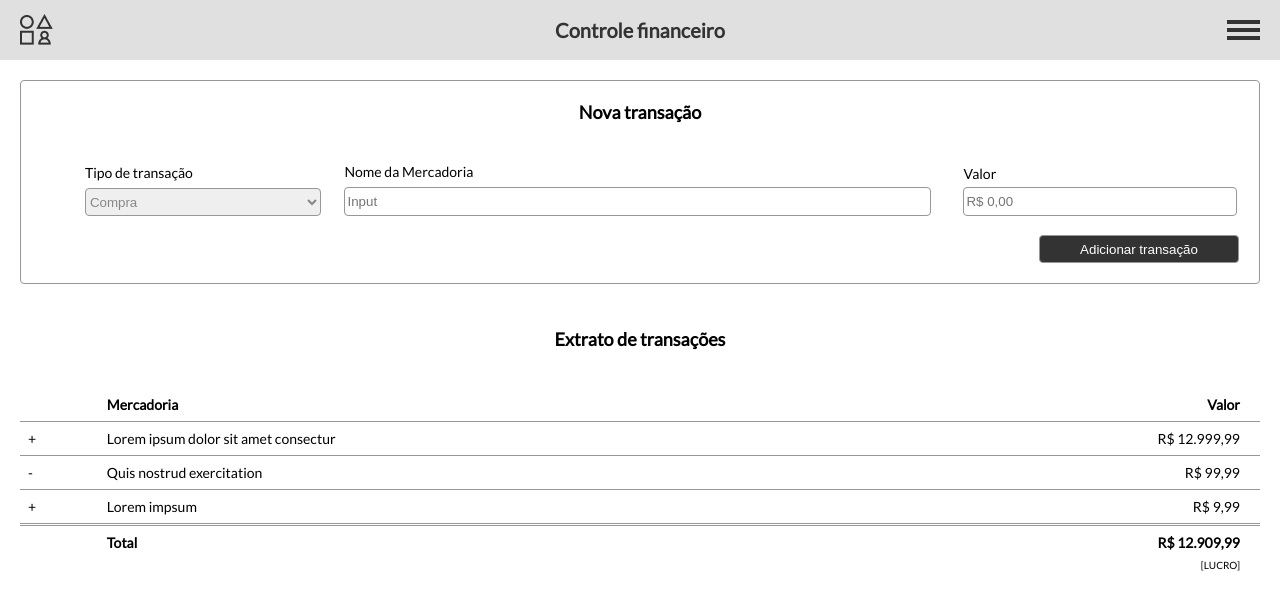
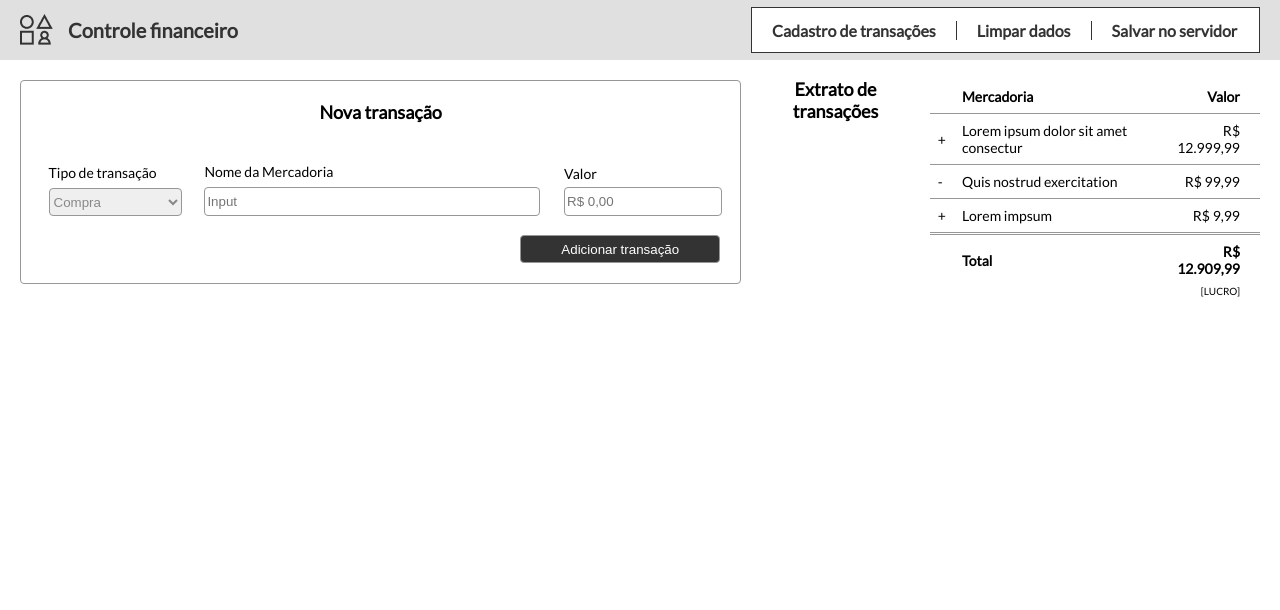
Before and after one commit to robertoedu/Projeto-figma, a plain HTML site: page index.html in a window 1280 px wide. Drawn offline with Linux system fonts and the light colour scheme.

Commit message:
header desktop

```diff
--- a/master.css
+++ b/master.css
@@ -2,6 +2,9 @@ body{
     margin: 0;
     font-family: 'Lato', sans-serif;
 }
+
+/*Resposividade mobile*/
+
 .control {
     background-color: #e0e0e0;
     height: 60px;
@@ -177,7 +180,7 @@ th, td {
     padding-right: 20px;
 }
 
-/* como comecei pelo mobile usar o min no @media and srceem (min-widht px) */
+/* responsividade tablet*/
 
 @media screen and (min-width: 712px){
     .control{
@@ -246,7 +249,51 @@ th, td {
 
 }
 
+/*Desktop*/
+
 @media screen and (min-width: 1100px) {
+    .aba ul{
+        display: flex;
+        flex-direction: row;
+        width: 507px;
+        height: 4px;
+        align-items: center;
+        background-color: white;
+        color: #333;
+        position: relative;
+        white-space: nowrap;
+        font-weight: 600;
+        border: 1px solid;
+    }
 
+    .aba ul li{
+        border-left: 1px solid #333;
+
+    }
+
+    .aba ul li:hover{
+
+    }
+
+    .aba ul li:nth-child(2){
+       border: 0;
+    }
+
+    .aba ul li:nth-child(1) {
+        display: none;
+    }
+
+    .menu{
+        display: none;
+    }
+
+    span{
+        flex: auto;
+        padding-left: 15px;
+    }
+
+    .hero{
+        display: flex;
+    }
 
 }
```
